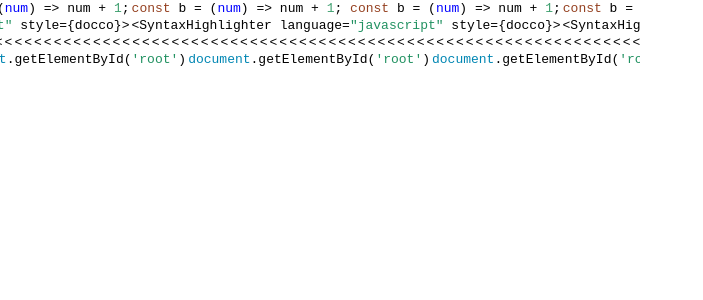
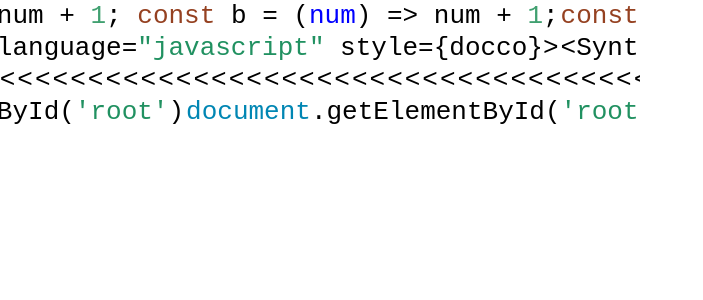
Before and after one commit to Ruberoni/react-auto-expand-marquee, a React (Vite) app: page / in a window 1280 px wide. Shown: the top 300 px of the page, without its empty margins (0-703 px from the left). Built offline with nearby package versions, Linux system fonts and the light colour scheme.

Commit message:
Improve customization

```diff
--- a/src/AutoExpandMarquee.tsx
+++ b/src/AutoExpandMarquee.tsx
@@ -1,20 +1,20 @@
 import React, { ReactNode } from "react";
 import "./AutoExpandMarquee.css";
 import ExpandableComponent from "./components/ExpandableComponent";
-import { getScrollAnimationStyles } from "./utils";
+import { getScrollAnimationStyles, IAnimationStylesConfig } from "./utils";
 
-export interface IAnimationConfig {
+export interface IMarqueeAnimationConfig extends Partial<IAnimationStylesConfig> {
   mix: boolean;
-  isPlaying: boolean;
 }
-export interface AutoExpandMarqueeProps extends React.HTMLProps<HTMLDivElement> {
+export interface AutoExpandMarqueeProps {
   children: ReactNode;
-  animationConfig?: Partial<IAnimationConfig>;
+  animationConfig?: Partial<IMarqueeAnimationConfig>;
+  style: React.CSSProperties;
 }
 
-const defaultAnimationConfig: IAnimationConfig = {
+const defaultAnimationConfig: IMarqueeAnimationConfig = {
   mix: false,
-  isPlaying: true,
+  play: true,
 };
 
 /**
@@ -24,21 +24,21 @@ const defaultAnimationConfig: IAnimationConfig = {
 function AutoExpandMarquee({
   children,
   animationConfig,
-  ...divProps
+  style,
 }: AutoExpandMarqueeProps) {
-  const _animationConfig = {
+  const _marqueeAnimationConfig = {
     ...defaultAnimationConfig,
     ...animationConfig,
   };
 
   return (
-    <div {...divProps}>
+    <div style={style}>
       {React.Children.map(children, (child, i) => {
-        const reverse = _animationConfig.mix && Boolean(i % 2 === 0);
+        const reverse = _marqueeAnimationConfig.mix && Boolean(i % 2 === 0);
         const scrollAnimationStyles = (w: number) =>
           getScrollAnimationStyles(w, {
-            play: _animationConfig.isPlaying,
             reverse,
+            ..._marqueeAnimationConfig
           });
 
         return (
--- a/src/main.tsx
+++ b/src/main.tsx
@@ -24,7 +24,7 @@ const customStyle: CSSProperties = {
 
 ReactDOM.render(
   <React.StrictMode>
-    <AutoExpandMarquee animationConfig={{mix: false}} style={{width: '50%'}}>
+    <AutoExpandMarquee animationConfig={{mix: false}} style={{width: '50%', fontSize: '2em'}}>
       <SyntaxHighlighter /* PreTag={PreTag} */ customStyle={customStyle} language="javascript" style={docco}>
         {codeString}
       </SyntaxHighlighter>
--- a/src/utils.tsx
+++ b/src/utils.tsx
@@ -7,10 +7,6 @@ export interface ICodeLine extends SyntaxHighlighterProps {
   text: string;
 }
 
-export interface IAnimationStylesConfig {
-  reverse?: boolean;
-  play?: boolean;
-}
 
 /**
  * Returns only the components that are strings
@@ -69,27 +65,47 @@ export function getHowManyFitIn(base: HTMLElement, target: HTMLElement) {
   if (baseWidth < 1) throw new Error("[getHowManyFitIn] `baseWidth` cannot be smaller than 1");
   return Math.ceil(targetWidth / baseWidth);
 }
+export interface IAnimationStylesConfig {
+  reverse: boolean;
+  play: boolean;
+  speed: number;
+  delay: number;
+  timingFunction: React.CSSProperties['animationTimingFunction'];
+  iterationCount: React.CSSProperties['animationIterationCount'];
+  direction: React.CSSProperties['animationDirection'];
+}
 
 const defaultAnimationStylesConfig: IAnimationStylesConfig = {
   reverse: false,
-  play: false
+  play: false,
+  speed: SPEED_CONSTANT,
+  timingFunction: 'linear',
+  delay: 0,
+  iterationCount: 'infinite',
+  direction: 'normal'
 }
 
 export function getScrollAnimationStyles(
   container: HTMLElement | null | number,
-  config = defaultAnimationStylesConfig
+  config: Partial<IAnimationStylesConfig>
 ): React.CSSProperties {
   if (!container) return {};
   const { width: containerWidth } = typeof container === 'number' ? {width: container} : container.getBoundingClientRect();
+
+  const _config = {
+    ...defaultAnimationStylesConfig,
+    ...config
+  }
+
   return {
-    animationName: config.reverse ? 'scrollReverse' : 'scroll',
-    animationDuration: SPEED_CONSTANT * containerWidth + 's',
-    animationPlayState: config.play ? "running" : "paused",
+    animationName: _config.reverse ? 'scrollReverse' : 'scroll',
+    animationDuration: _config.speed * containerWidth + 's',
+    animationPlayState: _config.play ? "running" : "paused",
 
-    animationTimingFunction: 'linear',
-    animationDelay: '0',
-    animationIterationCount: 'infinite',
-    animationDirection: "normal",
+    animationTimingFunction: _config.timingFunction,
+    animationDelay: _config.delay.toString(),
+    animationIterationCount: _config.iterationCount,
+    animationDirection: _config.direction,
   };
 }
 
```
Lines whose indentation alone changed are shown as unchanged.
